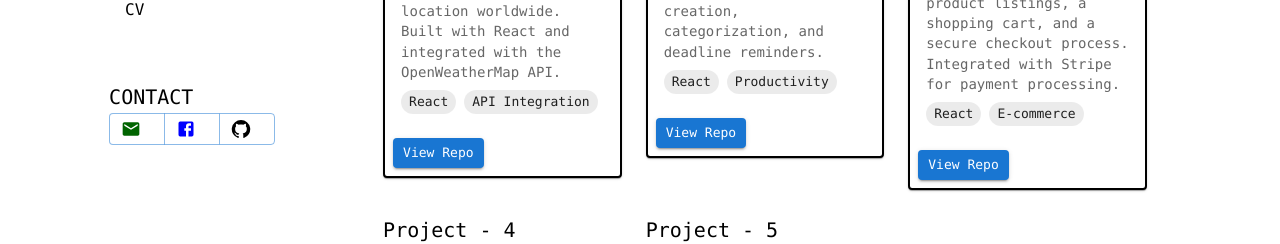
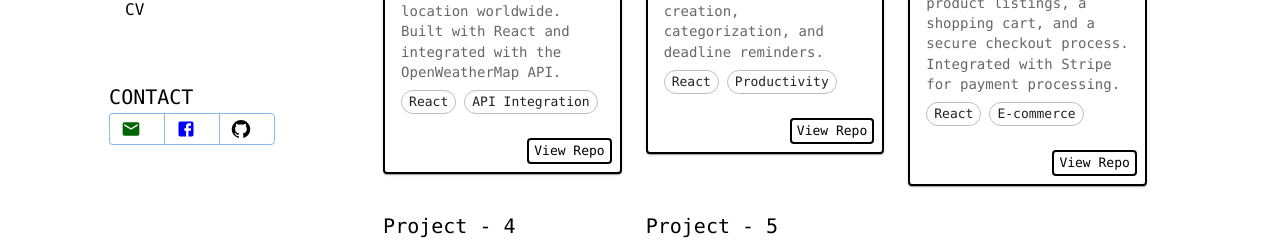
Before and after one commit to excellencior/Portfolio, a React (Vite) app in the folder client/: page /projects in a window 1280 px wide. Shown: the part 491-735 px from the top of the page. Built offline with nearby package versions, Linux system fonts and the light colour scheme; a web font is replaced by a local one.

Commit message:
some design changes

```diff
--- a/client/src/App.css
+++ b/client/src/App.css
@@ -65,3 +65,8 @@
 .animate-slide-up {
 	animation: slideUp 0.5s ease-out;
 }
+
+.link-hover:hover {
+	background-color: rgb(52, 51, 51) !important;
+	color: white !important;
+}
--- a/client/src/components/projectCard.jsx
+++ b/client/src/components/projectCard.jsx
@@ -16,6 +16,7 @@ export default function ProjectCard({ title, description, imageurl, link, tags }
 				image={imageurl}
 				title={title}
 			/>
+
 			<CardContent>
 
 				<Typography gutterBottom variant="h5" component="div">
@@ -28,15 +29,21 @@ export default function ProjectCard({ title, description, imageurl, link, tags }
 
 				<Stack direction="row" spacing={1} sx={{ flexWrap: "wrap" }}>
 					{tags?.map((tag) => (
-						<Chip key={tag} label={tag} size="small" variant="compact" />
+						<Chip key={tag} label={tag} size="small" variant="outlined" />
 					))}
 				</Stack>
 
 			</CardContent>
 
-			<CardActions>
-				<Button variant="contained" size="small" href={link} target="_blank">
-					View Repo
+			<CardActions sx={{ justifyContent: "flex-end" }}>
+				<Button
+					size="small"
+					href={link}
+					target="_blank"
+					sx={{border: "2px solid black", color:"black", py:0}}
+					className="link-hover"
+					>
+						View Repo
 				</Button>
 			</CardActions>
 
--- a/client/src/pages/academics.jsx
+++ b/client/src/pages/academics.jsx
@@ -38,7 +38,7 @@ const AcademicsComponent = () => {
 									{academic.class}
 								</Typography>
 								<Chip
-									avatar={<Avatar><ArrowOutwardIcon fontSize="small" color="primary" /></Avatar>}
+									avatar={<Avatar sx={{ bgcolor: "transparent" }}><ArrowOutwardIcon fontSize="small"/></Avatar>}
 									label={academic.location.place}
 									variant="outlined"
 									size="small"
@@ -46,6 +46,7 @@ const AcademicsComponent = () => {
 									href={academic.location.link}
 									target="_blank"
 									clickable
+									className="link-hover"
 								/>
 							</Grid>
 
```
Also changed, not shown: client/src/assets/icons/arrow_outward.svg (deleted).
